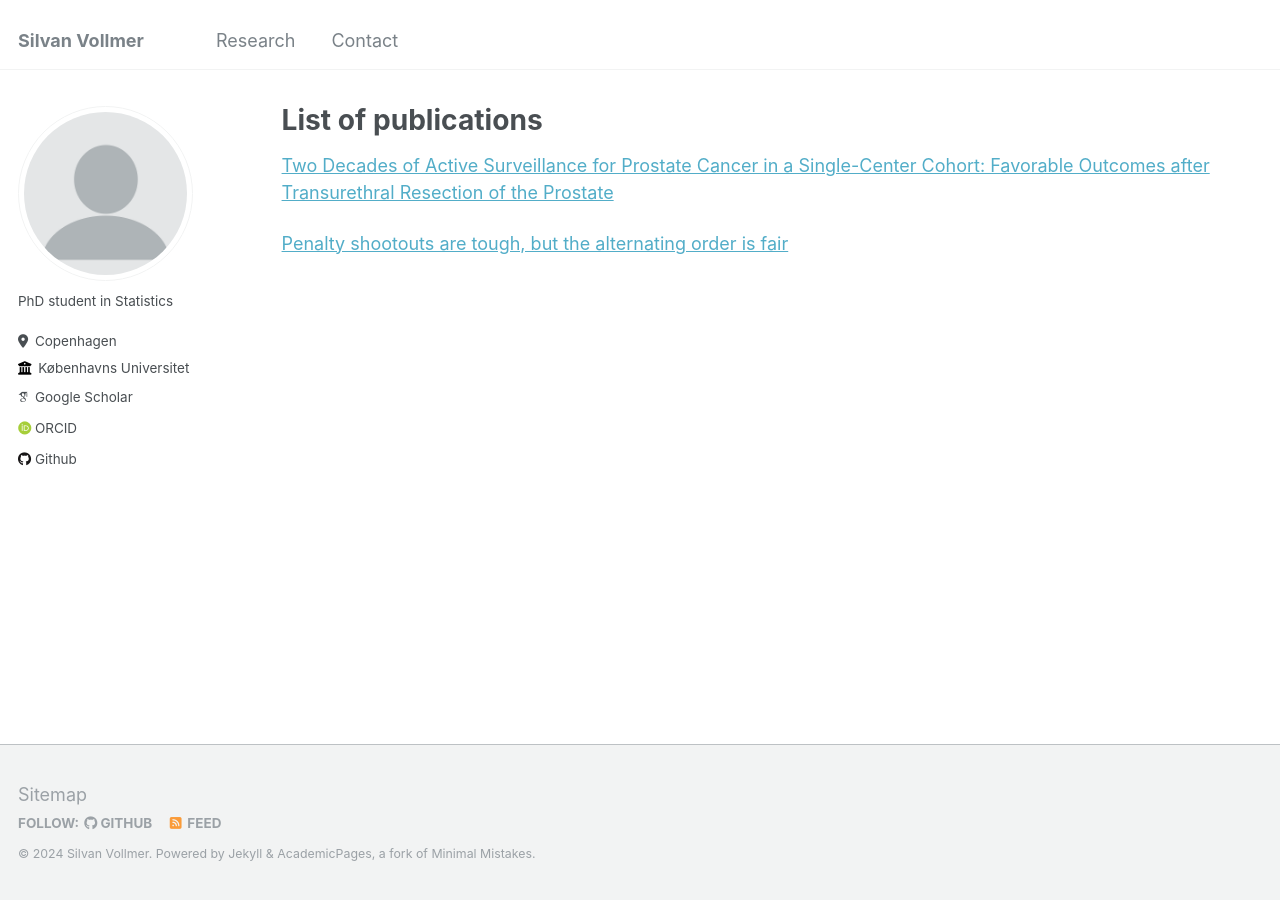
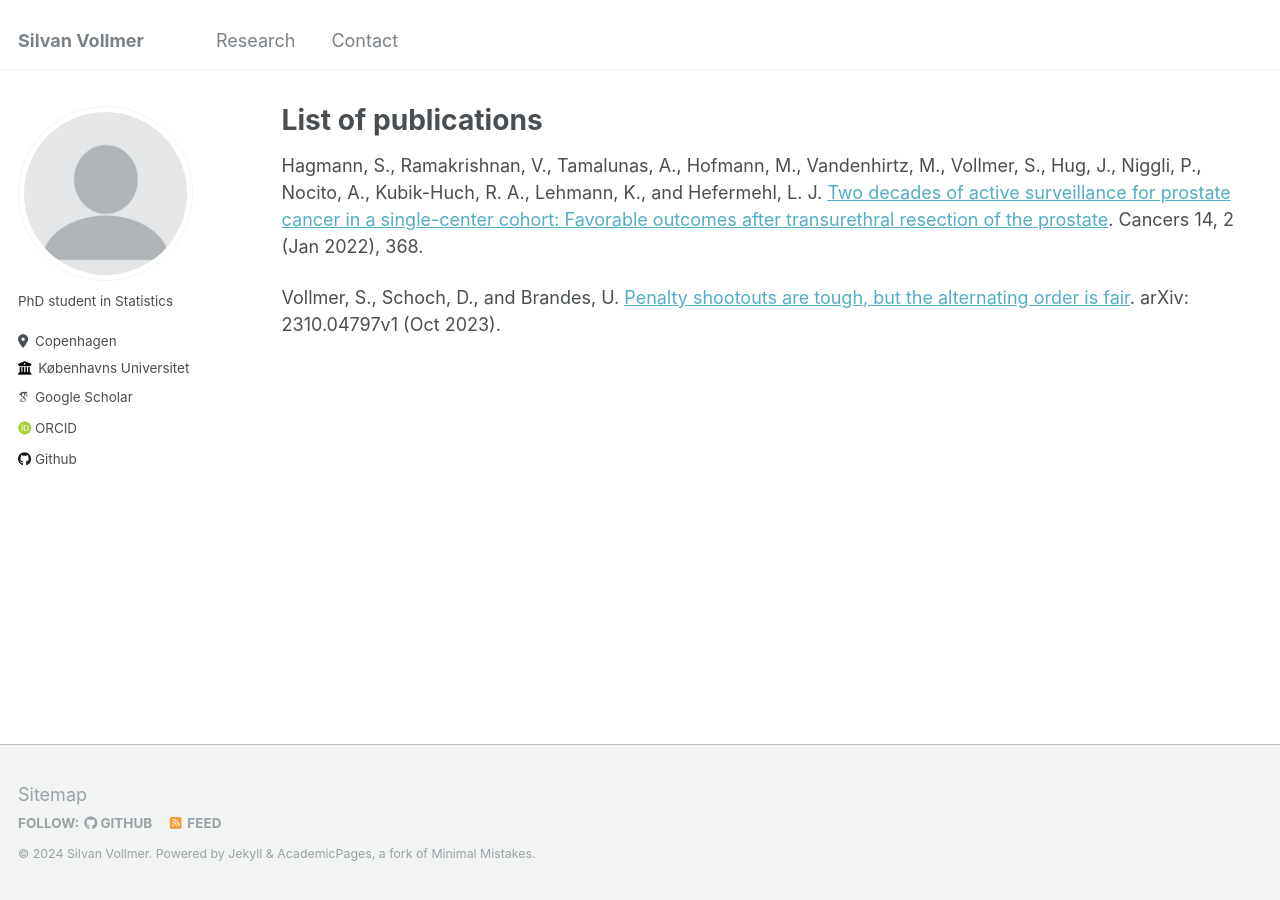
Before and after one commit to silvanvollmer/silvanvollmer.github.io, a Jekyll site: the page built from _pages/publications.md, in a window 1280 px wide. Built offline with Jekyll 4.4.1, drawn with Linux system fonts in a browser that asks for light colours; some web fonts are replaced.

Commit message:
Update publications.md

```diff
--- a/_pages/publications.md
+++ b/_pages/publications.md
@@ -5,6 +5,6 @@ permalink: /research/
 author_profile: true
 ---
 
-[Two Decades of Active Surveillance for Prostate Cancer in a Single-Center Cohort: Favorable Outcomes after Transurethral Resection of the Prostate](https://www.mdpi.com/2072-6694/14/2/368)
+Hagmann, S., Ramakrishnan, V., Tamalunas, A., Hofmann, M., Vandenhirtz, M., Vollmer, S., Hug, J., Niggli, P., Nocito, A., Kubik-Huch, R. A., Lehmann, K., and Hefermehl, L. J. [Two decades of active surveillance for prostate cancer in a single-center cohort: Favorable outcomes after transurethral resection of the prostate](https://www.mdpi.com/2072-6694/14/2/368). Cancers 14, 2 (Jan 2022), 368.
 
-[Penalty shootouts are tough, but the alternating order is fair](https://arxiv.org/abs/2310.04797)
+Vollmer, S., Schoch, D., and Brandes, U. [Penalty shootouts are tough, but the alternating order is fair](https://arxiv.org/abs/2310.04797). arXiv: 2310.04797v1 (Oct 2023).
```
